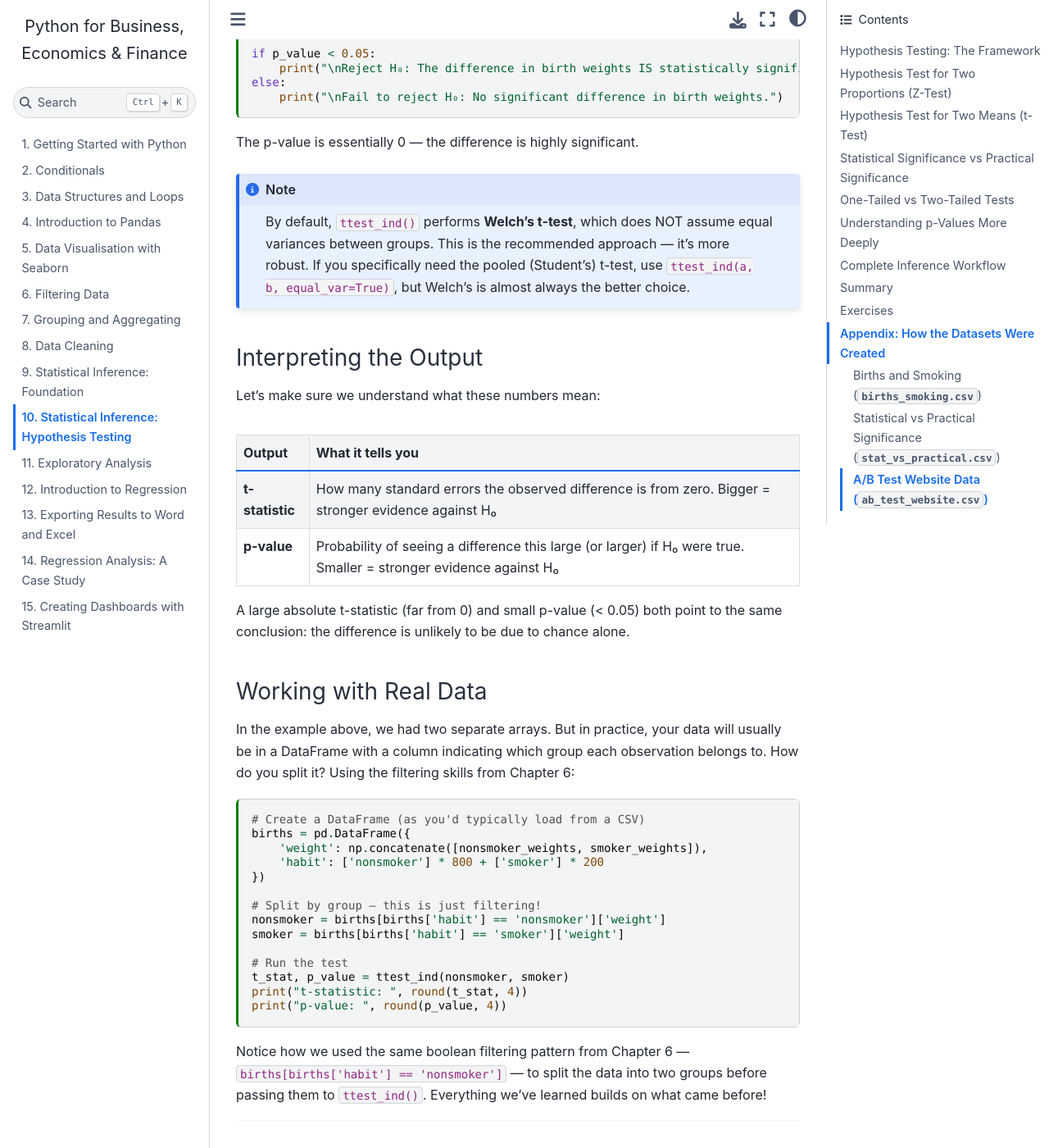
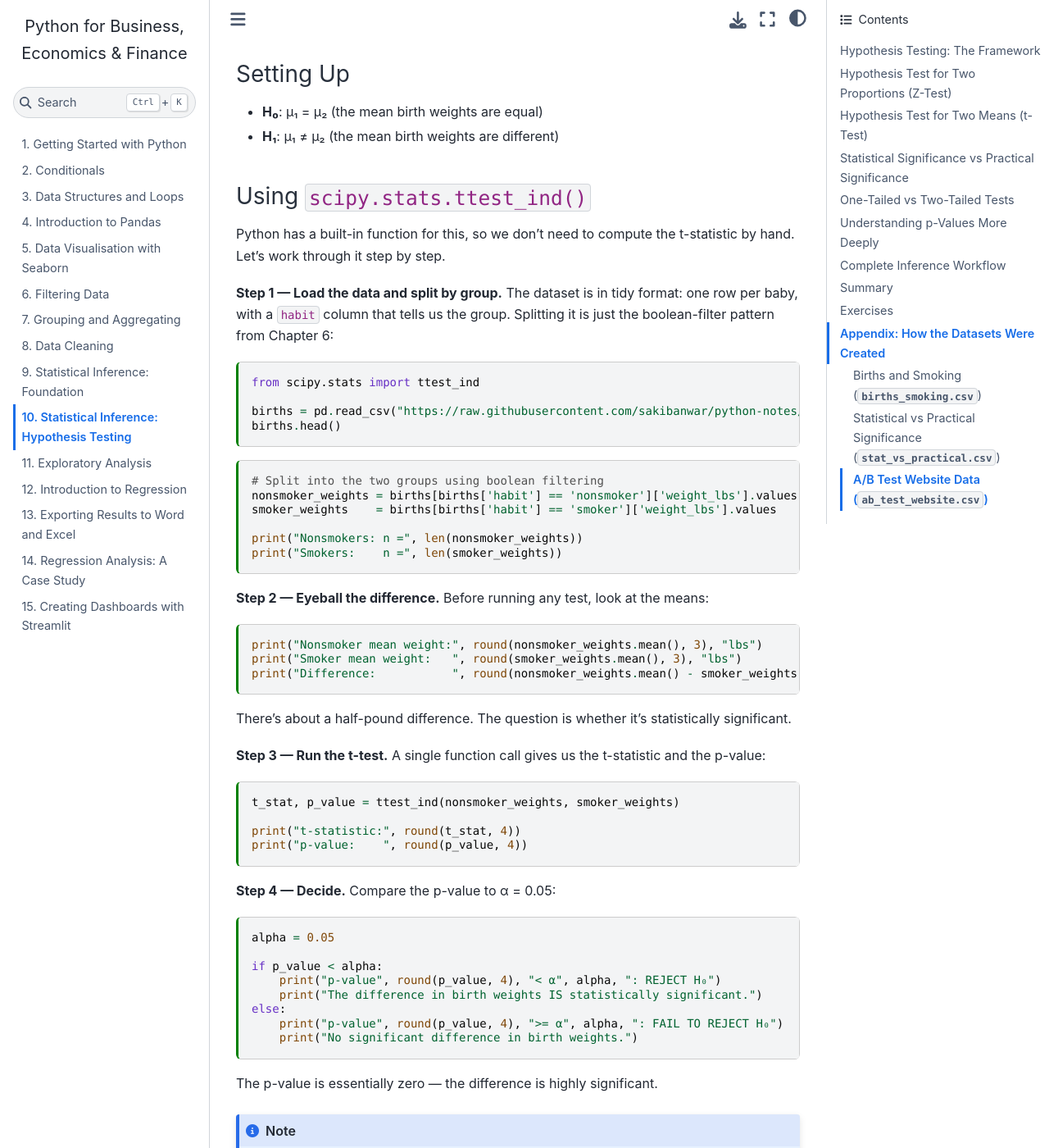
Before and after one commit to sakibanwar/python-notes, a Jupyter Book: the page built from chapters/10_hypothesis_testing.md, in a window 1280 px wide and 1400 px high, scrolled down 6385 px. Shown: the whole window at 82% size. Built offline with Jupyter Book 1.0.4 settings and Sphinx 7.4.7 and the Sphinx Book theme 1.1.4, drawn with Linux system fonts in a browser that asks for light colours; some of the changed text lies outside the part shown.

Commit message:
Step 2: Improve Ch 10 (Hypothesis Testing) — phasing + framework plot
Pedagogy improvements to the existing hypothesis testing content (no new
sections yet — those land in subsequent commits):

- Add rejection-region plot to 'Hypothesis Testing: The Framework'
  section: standard normal curve with shaded ±1.96 tails (5% total) and
  blue middle (95% fail-to-reject region). Hides the matplotlib code
  via `:tags: [hide-input]`.

- Phase the two-proportion z-test code into 5 separate code-cells (one
  per step: pooled p, SE, z-statistic, p-value, decision) with brief
  pedagogical text between each. Matches the Ch 9 phased style.

- Phase the two-sample t-test code into 4 separate code-cells (load +
  filter, descriptive stats, run test, decide). Adds a `births.head()`
  view so students see the DataFrame shape.

- Remove the redundant 'Working with Real Data' subsection that was
  rebuilding a DataFrame inline despite the CSV already being loaded.
  Folded the 'boolean filtering pattern' note into 'Interpreting the
  Output' instead.

- Clean up trailing-space artifacts in print() statements left over
  from the f-string sweep ("text: " followed by comma → "text:" + comma)
  to remove double-spaces from output.

- Update the one-tailed test cell to use `smoker_weights`/`nonsmoker_weights`
  (still in scope) instead of the now-removed `smoker`/`nonsmoker` Series.

Both DA and Stats books build cleanly with zero warnings.

Co-Authored-By: Claude Opus 4.7 (1M context) <noreply@anthropic.com>

````diff
--- a/chapters/10_hypothesis_testing.md
+++ b/chapters/10_hypothesis_testing.md
@@ -71,6 +71,47 @@ The decision is straightforward — compare the p-value to your chosen significa
 | p < α | Reject H₀ | Evidence of a difference (statistically significant) |
 | p ≥ α | Fail to reject H₀ | No evidence of a difference |
 
+Visually, this is what the **rejection region** looks like for a two-tailed test at α = 0.05. If our test statistic lands in either red tail, we reject H₀; if it lands anywhere in the blue middle, we fail to reject:
+
+```{code-cell} ipython3
+:tags: [hide-input]
+
+x = np.linspace(-4, 4, 400)
+y = stats.norm.pdf(x)
+z_critical = 1.96
+
+fig, ax = plt.subplots(figsize=(10, 5))
+ax.plot(x, y, color='steelblue', linewidth=2)
+
+# Fail-to-reject region (middle)
+ax.fill_between(x, y, where=(x >= -z_critical) & (x <= z_critical),
+                alpha=0.25, color='steelblue', label='Fail to reject H₀ (95%)')
+
+# Rejection regions (tails)
+ax.fill_between(x, y, where=(x <= -z_critical),
+                alpha=0.6, color='crimson', label='Reject H₀ (5% total: 2.5% + 2.5%)')
+ax.fill_between(x, y, where=(x >= z_critical),
+                alpha=0.6, color='crimson')
+
+# Critical-value lines
+ax.axvline(x=-z_critical, color='crimson', linestyle='--', alpha=0.7)
+ax.axvline(x=z_critical, color='crimson', linestyle='--', alpha=0.7)
+
+# Critical-value labels
+ax.text(-z_critical, -0.025, "−" + str(z_critical), ha='center', color='crimson', fontsize=11)
+ax.text(z_critical, -0.025, "+" + str(z_critical), ha='center', color='crimson', fontsize=11)
+
+ax.set_xlabel('Test statistic (z)')
+ax.set_ylabel('Density (under H₀)')
+ax.set_title('Rejection region for a two-tailed test at α = 0.05')
+ax.legend(loc='upper right')
+ax.set_ylim(-0.04, 0.45)
+plt.tight_layout()
+plt.show()
+```
+
+Two things to notice. First, the **rejection region** is just the 5% of the area split between the two tails (2.5% in each). Second, the cutoff values **±1.96** are the same z-scores we computed in Chapter 9 with `stats.norm.ppf(0.975)` — we'll use them constantly.
+
 ```{warning}
 **"Fail to reject H₀" is NOT the same as "accept H₀"!** This is one of the most common mistakes in statistics. We never prove the null hypothesis is true — we just don't have enough evidence to reject it. It's like saying "not guilty" in court — it doesn't mean "innocent", just that the evidence wasn't strong enough.
 ```
@@ -135,44 +176,59 @@ print("Difference:", round(p2 - p1, 4))
 ```
 
 
-So smokers have a 21.0% premature rate compared to 13.8% for nonsmokers — a 7.25 percentage point difference. But is this difference *statistically significant*, or could it just be due to random variation? Let's find out:
+So smokers have a 21.0% premature rate compared to 13.8% for nonsmokers — a 7.25 percentage-point difference. But is this difference *statistically significant*, or could it just be sampling noise? Let's work through the test step by step.
+
+**Step 1 — Pooled proportion.** Under H₀ both groups share the same true proportion, so our best estimate of that common proportion combines all the data:
 
 ```{code-cell} ipython3
-# Step 1: Calculate pooled proportion
 p_pool = (x1 + x2) / (n1 + n2)
-print("Pooled proportion: ", round(p_pool, 4))
+print("Pooled proportion:", round(p_pool, 4))
+```
 
-# Step 2: Calculate standard error
+**Step 2 — Standard error.** This measures how much the *difference* between the two sample proportions would jiggle from sample to sample, if H₀ were true:
+
+```{code-cell} ipython3
 se = np.sqrt(p_pool * (1 - p_pool) * (1/n1 + 1/n2))
-print("Standard error: ", round(se, 4))
+print("Standard error:", round(se, 4))
+```
 
-# Step 3: Calculate z-statistic
+**Step 3 — Z-statistic.** Now we ask: *how many standard errors is the observed difference (p₁ − p₂) away from zero?*
+
+```{code-cell} ipython3
 z_stat = (p1 - p2) / se
-print("z-statistic: ", round(z_stat, 4))
+print("z-statistic:", round(z_stat, 4))
+```
 
-# Step 4: Calculate p-value (two-tailed)
+A z-statistic of −2.51 means the observed difference is about 2.5 SEs below zero — well outside the ±1.96 cutoff we just plotted. That already hints at a rejection.
+
+**Step 4 — p-value.** The p-value is the probability of seeing a difference at least this extreme in *either direction* if H₀ were true. Since we're doing a two-tailed test, we double the upper-tail area:
+
+```{code-cell} ipython3
 p_value = 2 * (1 - stats.norm.cdf(abs(z_stat)))
-print("p-value: ", round(p_value, 4))
+print("p-value:", round(p_value, 4))
+```
 
-# Step 5: Make decision
+**Step 5 — Decision.** Compare the p-value to α = 0.05:
+
+```{code-cell} ipython3
 alpha = 0.05
+
 if p_value < alpha:
-    print("\nSince p-value (", round(p_value, 4), ") < α (", alpha, "): REJECT H₀")
+    print("p-value", round(p_value, 4), "< α", alpha, ": REJECT H₀")
     print("There IS a significant difference in premature birth rates.")
 else:
-    print("\nSince p-value (", round(p_value, 4), ") >= α (", alpha, "): FAIL TO REJECT H₀")
+    print("p-value", round(p_value, 4), ">= α", alpha, ": FAIL TO REJECT H₀")
     print("No significant difference in premature birth rates.")
 ```
 
-
 Let's make sure we understand what just happened:
 
-1. We calculated the **pooled proportion** (0.152) — the overall premature rate assuming no difference
-2. We calculated the **standard error** (0.029) — how much the difference would vary by chance
-3. The **z-statistic** (-2.51) tells us the observed difference is 2.51 standard errors away from zero
-4. The **p-value** (0.012) tells us: if there truly were no difference, we'd see a gap this large only 1.2% of the time
+1. The **pooled proportion** (≈ 0.152) is the overall premature rate assuming no group difference.
+2. The **standard error** (≈ 0.029) is how much the difference would vary by chance.
+3. The **z-statistic** (−2.51) says the observed difference is 2.51 standard errors below zero.
+4. The **p-value** (0.012) says: if there really were no difference, we'd see a gap this large only 1.2% of the time.
 
-Since 1.2% is less than our threshold of 5%, we conclude: the evidence suggests smokers have a significantly higher rate of premature births (p = 0.012).
+Since 1.2% is well below 5%, we conclude that smokers have a significantly higher rate of premature births (p = 0.012).
 
 ### Putting It in a Reusable Function
 
@@ -196,11 +252,11 @@ def z_test_two_proportions(x1, n1, x2, n2, alpha=0.05):
     z_stat = (p1 - p2) / se
     p_value = 2 * (1 - stats.norm.cdf(abs(z_stat)))
 
-    print("Group 1: ", x1, "/", n1, " = ", round(p1, 4))
-    print("Group 2: ", x2, "/", n2, " = ", round(p2, 4))
-    print("Pooled proportion: ", round(p_pool, 4))
-    print("z-statistic: ", round(z_stat, 4))
-    print("p-value: ", round(p_value, 4))
+    print("Group 1:", x1, "/", n1, " = ", round(p1, 4))
+    print("Group 2:", x2, "/", n2, " = ", round(p2, 4))
+    print("Pooled proportion:", round(p_pool, 4))
+    print("z-statistic:", round(z_stat, 4))
+    print("p-value:", round(p_value, 4))
 
     if p_value < alpha:
         print("\nReject H₀ at α = ", alpha, ": significant difference")
@@ -223,79 +279,76 @@ The z-test compared **proportions**. But what if you want to compare **means**
 
 ### Using `scipy.stats.ttest_ind()`
 
-The good news: Python has a built-in function for this, so you don't need to calculate everything by hand:
+Python has a built-in function for this, so we don't need to compute the t-statistic by hand. Let's work through it step by step.
+
+**Step 1 — Load the data and split by group.** The dataset is in tidy format: one row per baby, with a `habit` column that tells us the group. Splitting it is just the boolean-filter pattern from Chapter 6:
 
 ```{code-cell} ipython3
 from scipy.stats import ttest_ind
 
-# Birth weight data: 800 nonsmokers and 200 smokers
 births = pd.read_csv("https://raw.githubusercontent.com/sakibanwar/python-notes/main/data/births_smoking.csv")
-nonsmoker_weights = births[births['habit'] == 'nonsmoker']['weight_lbs'].values
-smoker_weights = births[births['habit'] == 'smoker']['weight_lbs'].values
-
-# First, let's see the descriptive statistics
-print("Nonsmoker mean weight: ", round(nonsmoker_weights.mean(), 3), " lbs")
-print("Smoker mean weight:    ", round(smoker_weights.mean(), 3), " lbs")
-print("Difference:            ", round(nonsmoker_weights.mean() - smoker_weights.mean(), 3), " lbs")
+births.head()
 ```
 
+```{code-cell} ipython3
+# Split into the two groups using boolean filtering
+nonsmoker_weights = births[births['habit'] == 'nonsmoker']['weight_lbs'].values
+smoker_weights    = births[births['habit'] == 'smoker']['weight_lbs'].values
 
-There's a half-pound difference. Is it statistically significant?
+print("Nonsmokers: n =", len(nonsmoker_weights))
+print("Smokers:    n =", len(smoker_weights))
+```
+
+**Step 2 — Eyeball the difference.** Before running any test, look at the means:
 
 ```{code-cell} ipython3
-# Perform two-sample t-test (Welch's t-test by default)
+print("Nonsmoker mean weight:", round(nonsmoker_weights.mean(), 3), "lbs")
+print("Smoker mean weight:   ", round(smoker_weights.mean(), 3), "lbs")
+print("Difference:           ", round(nonsmoker_weights.mean() - smoker_weights.mean(), 3), "lbs")
+```
+
+There's about a half-pound difference. The question is whether it's statistically significant.
+
+**Step 3 — Run the t-test.** A single function call gives us the t-statistic and the p-value:
+
+```{code-cell} ipython3
 t_stat, p_value = ttest_ind(nonsmoker_weights, smoker_weights)
 
-print("\nt-statistic: ", round(t_stat, 4))
-print("p-value: ", round(p_value, 4))
-
-if p_value < 0.05:
-    print("\nReject H₀: The difference in birth weights IS statistically significant.")
-else:
-    print("\nFail to reject H₀: No significant difference in birth weights.")
+print("t-statistic:", round(t_stat, 4))
+print("p-value:    ", round(p_value, 4))
 ```
 
+**Step 4 — Decide.** Compare the p-value to α = 0.05:
 
-The p-value is essentially 0 — the difference is highly significant.
+```{code-cell} ipython3
+alpha = 0.05
+
+if p_value < alpha:
+    print("p-value", round(p_value, 4), "< α", alpha, ": REJECT H₀")
+    print("The difference in birth weights IS statistically significant.")
+else:
+    print("p-value", round(p_value, 4), ">= α", alpha, ": FAIL TO REJECT H₀")
+    print("No significant difference in birth weights.")
+```
+
+The p-value is essentially zero — the difference is highly significant.
 
 ```{note}
-By default, `ttest_ind()` performs **Welch's t-test**, which does NOT assume equal variances between groups. This is the recommended approach — it's more robust. If you specifically need the pooled (Student's) t-test, use `ttest_ind(a, b, equal_var=True)`, but Welch's is almost always the better choice.
+By default, `ttest_ind()` performs **Welch's t-test**, which does NOT assume the two groups have equal variances. This is the recommended default — it's more robust. If you specifically need the pooled (Student's) t-test, use `ttest_ind(a, b, equal_var=True)`, but Welch's is almost always the better choice.
 ```
 
 ### Interpreting the Output
 
-Let's make sure we understand what these numbers mean:
+Two numbers tell the whole story:
 
 | Output | What it tells you |
 |--------|---------|
 | **t-statistic** | How many standard errors the observed difference is from zero. Bigger = stronger evidence against H₀ |
 | **p-value** | Probability of seeing a difference this large (or larger) if H₀ were true. Smaller = stronger evidence against H₀ |
 
-A large absolute t-statistic (far from 0) and small p-value (< 0.05) both point to the same conclusion: the difference is unlikely to be due to chance alone.
+A large absolute t-statistic (far from 0) and a small p-value (< 0.05) both point to the same conclusion: the difference is unlikely to be due to chance alone.
 
-### Working with Real Data
-
-In the example above, we had two separate arrays. But in practice, your data will usually be in a DataFrame with a column indicating which group each observation belongs to. How do you split it? Using the filtering skills from Chapter 6:
-
-```{code-cell} ipython3
-# Create a DataFrame (as you'd typically load from a CSV)
-births = pd.DataFrame({
-    'weight': np.concatenate([nonsmoker_weights, smoker_weights]),
-    'habit': ['nonsmoker'] * 800 + ['smoker'] * 200
-})
-
-# Split by group — this is just filtering!
-nonsmoker = births[births['habit'] == 'nonsmoker']['weight']
-smoker = births[births['habit'] == 'smoker']['weight']
-
-# Run the test
-t_stat, p_value = ttest_ind(nonsmoker, smoker)
-print("t-statistic: ", round(t_stat, 4))
-print("p-value: ", round(p_value, 4))
-```
-
-
-Notice how we used the same boolean filtering pattern from Chapter 6 — `births[births['habit'] == 'nonsmoker']` — to split the data into two groups before passing them to `ttest_ind()`. Everything we've learned builds on what came before!
+Notice that the boolean-filter pattern we used to split `births` into two groups — `births[births['habit'] == 'nonsmoker']` — is exactly the same filtering you learned in Chapter 6. There's no special "split into groups" function for the t-test; it's just the same filtering trick applied before the test.
 
 ---
 
@@ -314,8 +367,8 @@ group_1 = stat_practical[stat_practical['group'] == 'Group A']['score'].values
 group_2 = stat_practical[stat_practical['group'] == 'Group B']['score'].values
 
 t_stat, p_value = ttest_ind(group_1, group_2)
-print("Difference in means: ", round(group_2.mean() - group_1.mean(), 2))
-print("p-value: ", round(p_value, 6))
+print("Difference in means:", round(group_2.mean() - group_1.mean(), 2))
+print("p-value:", round(p_value, 6))
 ```
 
 
@@ -429,7 +482,7 @@ def inference_workflow(data, group_col, value_col, alpha=0.05):
     print("\n1. DESCRIPTIVE STATISTICS")
     print("   ", groups[0], ": n=", len(group1), ", mean=", round(group1.mean(), 3), ", sd=", round(group1.std(), 3))
     print("   ", groups[1], ": n=", len(group2), ", mean=", round(group2.mean(), 3), ", sd=", round(group2.std(), 3))
-    print("   Difference: ", round(group1.mean() - group2.mean(), 3))
+    print("   Difference:", round(group1.mean() - group2.mean(), 3))
 
     # Step 2: Hypotheses
     print("\n2. HYPOTHESES")
@@ -439,8 +492,8 @@ def inference_workflow(data, group_col, value_col, alpha=0.05):
     # Step 3: Test
     print("\n3. WELCH'S TWO-SAMPLE t-TEST")
     t_stat, p_value = ttest_ind(group1, group2)
-    print("   t-statistic: ", round(t_stat, 4))
-    print("   p-value: ", round(p_value, 4))
+    print("   t-statistic:", round(t_stat, 4))
+    print("   p-value:", round(p_value, 4))
 
     # Step 4: Decision
     print("\n4. DECISION (α = ", alpha, ")")
@@ -524,17 +577,17 @@ print("   H₁: p_traditional ≠ p_new (there IS a difference)")
 
 # 2. Pooled proportion
 p_pool = (x1 + x2) / (n1 + n2)
-print("\n2. Pooled proportion: ", round(p_pool, 4))
+print("\n2. Pooled proportion:", round(p_pool, 4))
 
 # 3. Standard error and z-statistic
 se = np.sqrt(p_pool * (1 - p_pool) * (1/n1 + 1/n2))
 z_stat = (p1 - p2) / se
-print("\n3. Standard error: ", round(se, 4))
-print("   z-statistic: ", round(z_stat, 4))
+print("\n3. Standard error:", round(se, 4))
+print("   z-statistic:", round(z_stat, 4))
 
 # 4. p-value and decision
 p_value = 2 * (1 - stats.norm.cdf(abs(z_stat)))
-print("\n4. p-value: ", round(p_value, 4))
+print("\n4. p-value:", round(p_value, 4))
 if p_value < 0.05:
     print("   Decision: REJECT H₀ — significant difference in pass rates")
 else:
@@ -602,13 +655,13 @@ version_B = ab_test[ab_test['version'] == 'B']['time_on_page_seconds'].values
 print("1. DESCRIPTIVE STATISTICS")
 print("   Version A: n=", len(version_A), ", mean=", round(version_A.mean(), 1), "s, sd=", round(version_A.std(), 1), "s")
 print("   Version B: n=", len(version_B), ", mean=", round(version_B.mean(), 1), "s, sd=", round(version_B.std(), 1), "s")
-print("   Difference: ", round(version_B.mean() - version_A.mean(), 1), "s")
+print("   Difference:", round(version_B.mean() - version_A.mean(), 1), "s")
 
 # 2. Two-sample t-test
 t_stat, p_value = ttest_ind(version_A, version_B)
 print("\n2. TWO-SAMPLE t-TEST (Welch's)")
-print("   t-statistic: ", round(t_stat, 4))
-print("   p-value: ", round(p_value, 4))
+print("   t-statistic:", round(t_stat, 4))
+print("   p-value:", round(p_value, 4))
 
 # 3. Decision
 print("\n3. DECISION")
````
Also changed, not shown: other parts of chapters/10_hypothesis_testing.md (+3 -3 lines).
